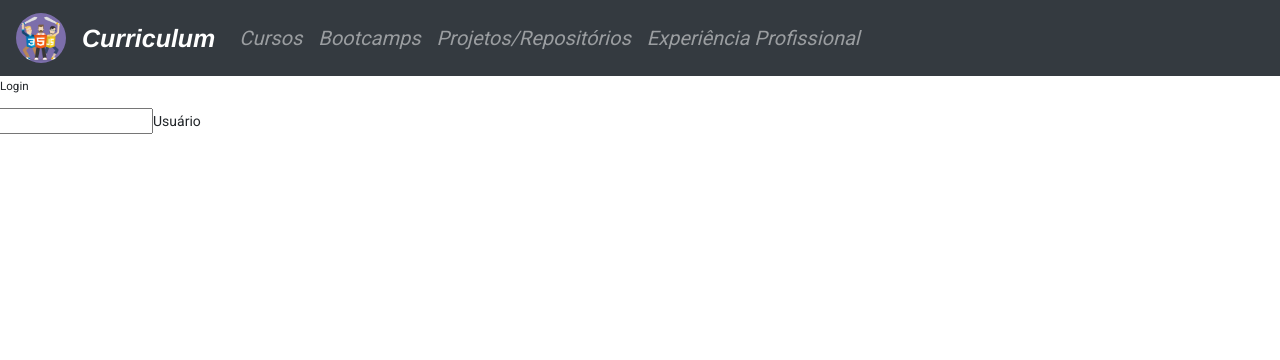
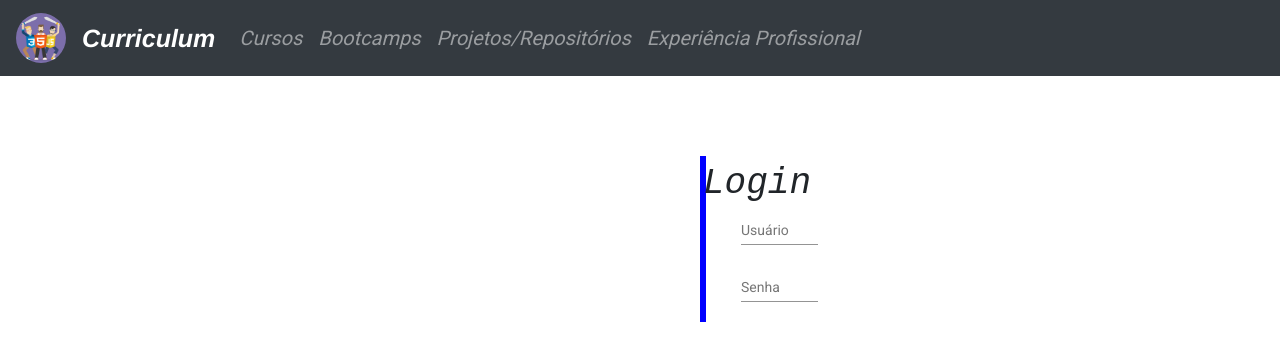
Before and after one commit to carlosinhani/Curriculum-Angular, an Angular app: page /login in a window 1280 px wide. Shown: the top 360 px of the page. Built offline with nearby package versions, Linux system fonts and the light colour scheme.

Commit message:
login1.2

```diff
--- a/angular.json
+++ b/angular.json
@@ -24,7 +24,7 @@
               "src/assets"
             ],
             "styles": [
-              "./node_modules/@angular/material/prebuilt-themes/pink-bluegrey.css",
+              "./node_modules/@angular/material/prebuilt-themes/indigo-pink.css",
               "src/styles.css"
             ],
             "scripts": []
@@ -89,7 +89,7 @@
               "src/assets"
             ],
             "styles": [
-              "./node_modules/@angular/material/prebuilt-themes/pink-bluegrey.css",
+              "./node_modules/@angular/material/prebuilt-themes/indigo-pink.css",
               "src/styles.css"
             ],
             "scripts": []
--- a/src/app/app.module.ts
+++ b/src/app/app.module.ts
@@ -10,7 +10,7 @@ import { MsgModule } from './shared/msg/msg.module';
 
 import { ModalModule } from 'ngx-bootstrap/modal';
 import { BrowserAnimationsModule } from '@angular/platform-browser/animations';
-import { LoginComponent } from './login/login.component';
+
 
 
 @NgModule({
--- a/src/app/login/login.component.css
+++ b/src/app/login/login.component.css
@@ -0,0 +1,24 @@
+.login {
+  text-align: center;
+  font-size: 36px;
+  font-style: italic;
+  margin-top: 15px;
+  font-family: monospace;
+}
+.borda {
+  border: solid 3px blue;
+  margin-left: 700px;
+  margin-right: 700px;
+  margin-top: 80px;
+}
+.example-form {
+  min-width: 150px;
+  max-width: 500px;
+  margin-top: 20%;
+  width: 100%;
+}
+
+.example-full-width {
+  width: 51%;
+  margin-left: 25%;
+}
--- a/src/app/login/login.component.html
+++ b/src/app/login/login.component.html
@@ -1,8 +1,14 @@
-<h5>Login</h5>
+<div class="borda">
+  <p class="login">Login</p>
+<form class="example-form">
+  <mat-form-field class="example-full-width">
+    <mat-label>Usuário</mat-label>
+    <input matInput placeholder="Digite seu Email ou Usuário">
+  </mat-form-field>
 
-<div class="row">
-  <div class="input-fieldcol 12">
-    <input id="usuario" type='text' class="validate">
-    <label class="active" for="usuario">Usuário</label>
-  </div>
+  <mat-form-field class="example-full-width">
+    <mat-label>Senha</mat-label>
+    <input matInput placeholder="Digite sua Senha">
+  </mat-form-field>
+</form>
 </div>
--- a/src/app/login/login.module.ts
+++ b/src/app/login/login.module.ts
@@ -1,3 +1,4 @@
+import { MaterialModule } from './../material.module';
 import { NgModule } from '@angular/core';
 import { CommonModule } from '@angular/common';
 
@@ -9,7 +10,8 @@ import { LoginComponent } from './login.component';
   declarations: [LoginComponent],
   imports: [
     CommonModule,
-    LoginRoutingModule
+    LoginRoutingModule,
+    MaterialModule
   ],
 })
 export class LoginModule { }
```
Also changed, not shown: src/app/material.module.ts (+12 -3 lines).
